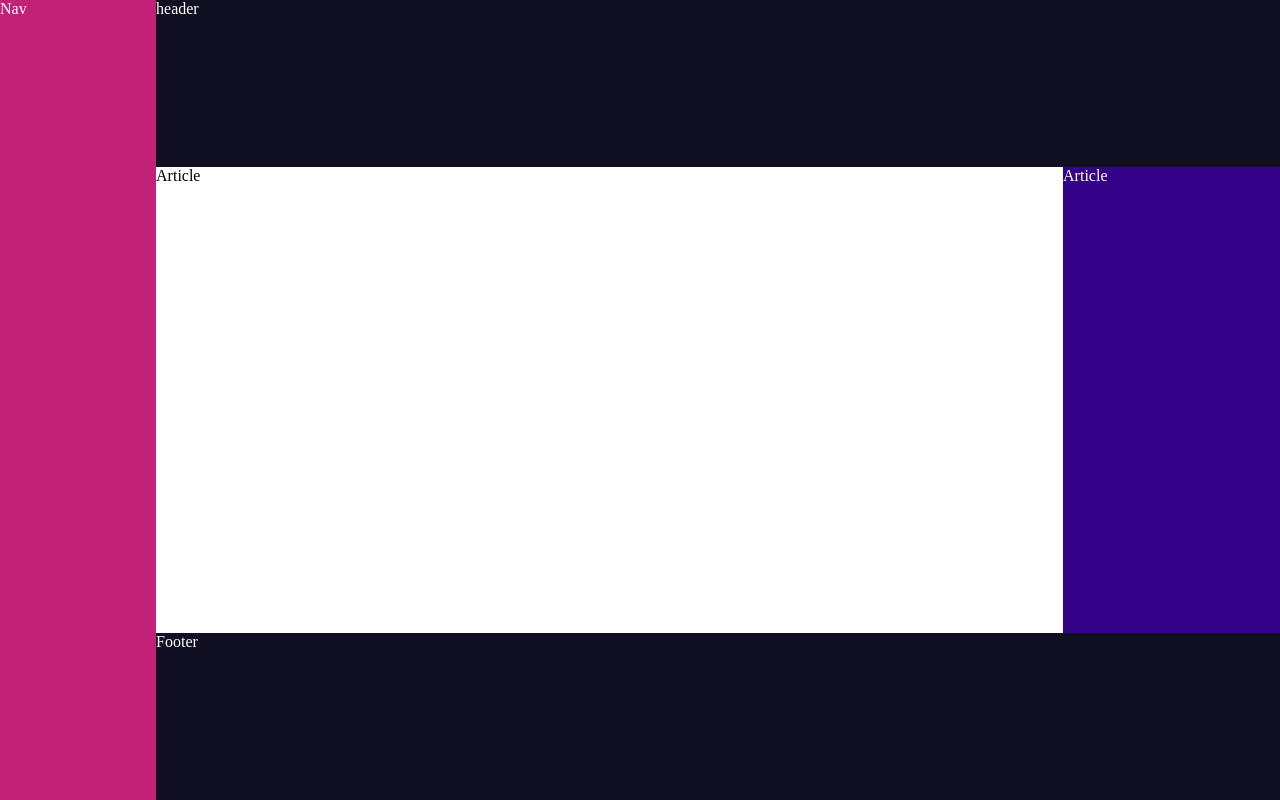
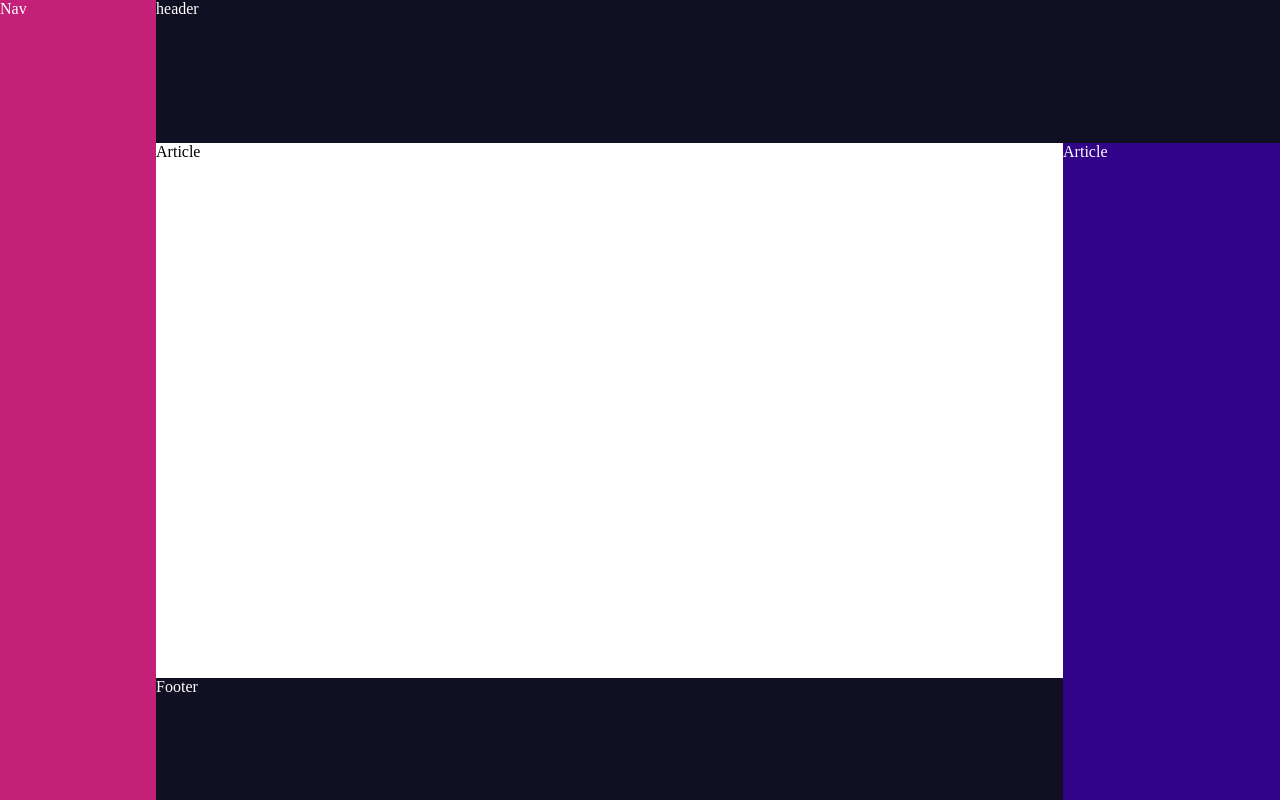
Before and after one commit to annoinspace/EPICODE-U5-D3-FLEXBOX, a plain HTML site: page index.html in a window 1280 px wide. Drawn offline with Linux system fonts and the light colour scheme.

Commit message:
layout 3 - complete

```diff
--- a/index.html
+++ b/index.html
@@ -19,7 +19,7 @@
       <div id="footerOne">Footer</div>
     </div> -->
     <!-- layout 2 -->
-    <div id="layoutTwo">
+    <!-- <div id="layoutTwo">
       <div id="navTwo" class="pink">Nav</div>
       <div id="mainSectionTwo">
         <div id="headerTwo" class="dark">header</div>
@@ -29,6 +29,20 @@
         </div>
         <div id="footerTwo" class="dark">Footer</div>
       </div>
+    </div> -->
+    <!-- layout 3 -->
+    <div id="layoutThree">
+      <div id="navThree" class="pink">Nav</div>
+      <div id="mainSectionThree">
+        <div id="headerThree" class="dark">header</div>
+        <div id="articleSectionThree">
+          <div id="stackedThree">
+            <div id="articleOne">Article</div>
+            <div id="footerThree" class="dark">Footer</div>
+          </div>
+          <div id="articleTwo" class="purple">Article</div>
+        </div>
+      </div>
     </div>
   </body>
 </html>
--- a/style.css
+++ b/style.css
@@ -97,3 +97,53 @@ html {
 #footerTwo {
   flex-grow: 1;
 }
+
+/* layout 3 */
+#layoutThree {
+  display: flex;
+  flex-direction: row;
+  color: white;
+  min-height: 100vh;
+}
+
+#navThree {
+  flex-grow: 1;
+}
+
+#mainSectionThree {
+  display: flex;
+  flex-direction: column;
+  flex-grow: 8;
+  min-height: 100vh;
+  color: black;
+}
+
+#headerThree {
+  flex-grow: 1;
+}
+
+#articleSectionThree {
+  flex-grow: 5;
+  display: flex;
+  flex-direction: row;
+}
+#stackedThree {
+  display: flex;
+  flex-direction: column;
+  flex-grow: 5;
+  justify-content: space-between;
+}
+#stackedThree #articleOne {
+  flex-grow: 5;
+}
+
+#stackedThree #footer {
+}
+
+#articleSectionThree #articleTwo {
+  flex-grow: 1;
+}
+
+#footerThree {
+  flex-grow: 1;
+}
```
